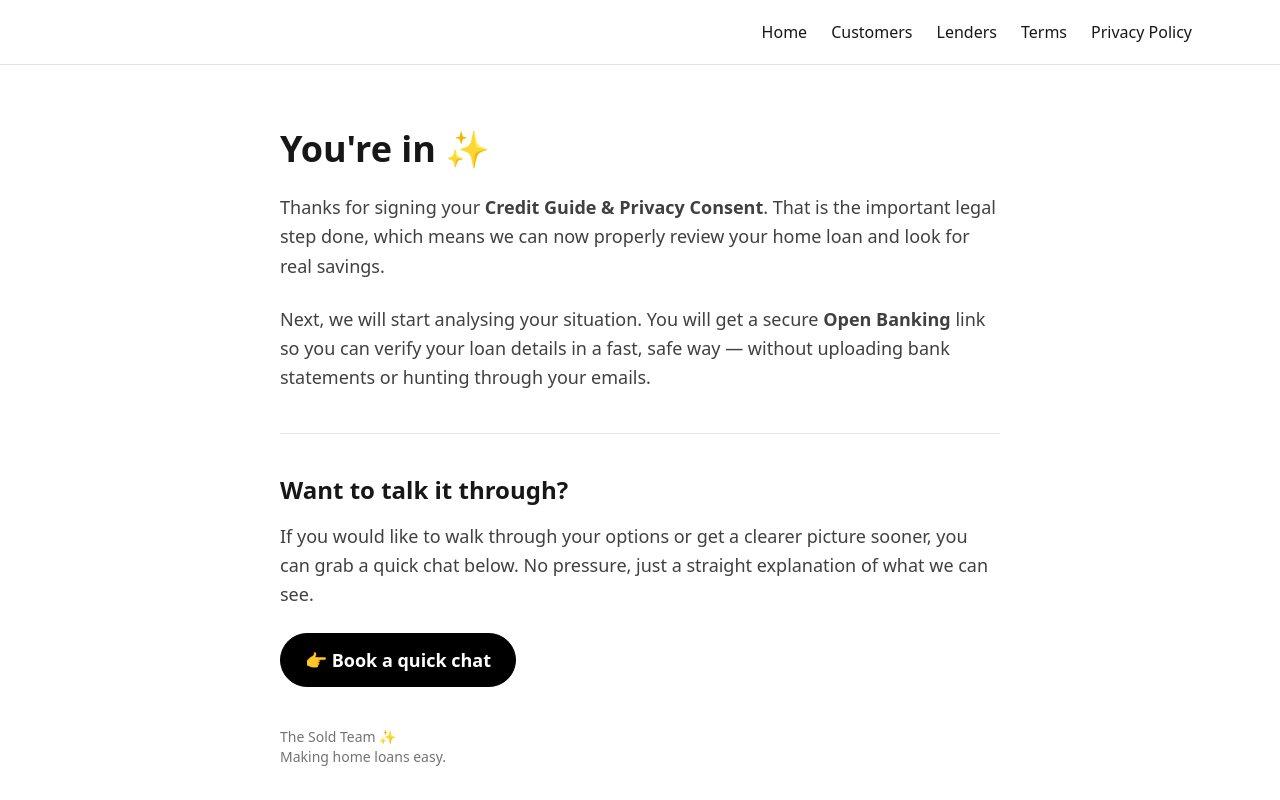
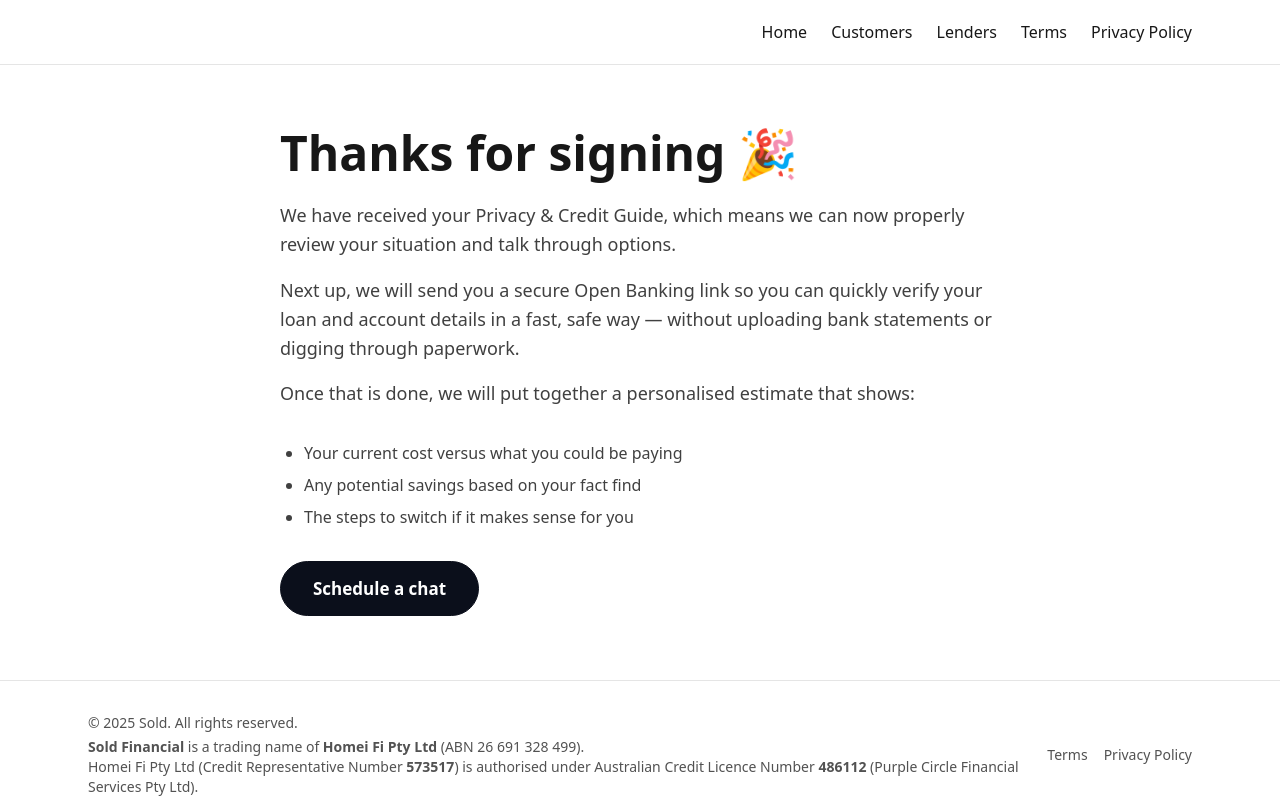
Before and after one commit to RukiDe/sold-nextjs, a Next.js app: page /refinance-success in a window 1280 px wide. Shown: the top 800 px of the page. Built offline with nearby package versions, Linux system fonts and the light colour scheme.

Commit message:
refinance consent true after jot form signed

```diff
--- a/app/refinance-success/page.tsx
+++ b/app/refinance-success/page.tsx
@@ -1,22 +1,30 @@
-// app/refinance-success/page.tsx
 "use client";
 
+import { useEffect, useState } from "react";
 import { useSearchParams } from "next/navigation";
-import { useEffect, useRef } from "react";
 
-export default function RefinanceSuccess() {
+// Force this page to be rendered dynamically (no static prerender),
+ // which avoids the Suspense requirement for useSearchParams.
+export const dynamic = "force-dynamic";
+
+type Status = "idle" | "loading" | "ok" | "error";
+
+export default function RefinanceSuccessPage() {
   const searchParams = useSearchParams();
   const emailFromUrl = searchParams.get("email") || "";
-  const hasUpdatedRef = useRef(false);
 
-  // 🔒 Mark REFI_CONSENT_SIGNED = true in Brevo when they land here
+  const [status, setStatus] = useState<Status>("idle");
+
   useEffect(() => {
-    if (hasUpdatedRef.current) return;
     if (!emailFromUrl || !emailFromUrl.includes("@")) return;
 
-    hasUpdatedRef.current = true;
+    let cancelled = false;
 
-    fetch("/api/brevo/update-contact", {
+    const markConsentSigned = async () => {
+      try {
+        setStatus("loading");
+
+        const res = await fetch("/api/brevo/update-contact", {
           method: "POST",
           headers: { "Content-Type": "application/json" },
           body: JSON.stringify({
@@ -25,53 +33,78 @@ export default function RefinanceSuccess() {
               REFI_CONSENT_SIGNED: true,
             },
           }),
-    }).catch((err) => {
-      console.error("Failed to mark REFI_CONSENT_SIGNED:", err);
         });
+
+        if (!res.ok) {
+          console.error(
+            "Failed to update Brevo contact from refinance-success"
+          );
+          if (!cancelled) setStatus("error");
+          return;
+        }
+
+        if (!cancelled) setStatus("ok");
+      } catch (err) {
+        console.error("Error calling /api/brevo/update-contact:", err);
+        if (!cancelled) setStatus("error");
+      }
+    };
+
+    markConsentSigned();
+
+    return () => {
+      cancelled = true;
+    };
   }, [emailFromUrl]);
 
   return (
-    <main className="max-w-3xl mx-auto px-6 py-16">
-      <h1 className="text-4xl font-black mb-6">
-        You&apos;re in ✨
+    <main className="max-w-3xl mx-auto px-4 sm:px-6 py-16">
+      <h1 className="text-4xl sm:text-5xl font-black mb-6">
+        Thanks for signing 🎉
       </h1>
 
-      <p className="text-lg text-neutral-700 leading-relaxed mb-6">
-        Thanks for signing your <strong>Credit Guide &amp; Privacy Consent</strong>.
-        That is the important legal step done, which means we can now properly
-        review your home loan and look for real savings.
+      <p className="text-lg text-neutral-700 leading-relaxed mb-4">
+        We have received your Privacy &amp; Credit Guide, which means we can now
+        properly review your situation and talk through options.
       </p>
 
-      <p className="text-lg text-neutral-700 leading-relaxed mb-6">
-        Next, we will start analysing your situation. You will get a secure{" "}
-        <strong>Open Banking</strong> link so you can verify your loan details in
-        a fast, safe way — without uploading bank statements or hunting through
-        your emails.
+      <p className="text-lg text-neutral-700 leading-relaxed mb-4">
+        Next up, we will send you a secure Open Banking link so you can quickly
+        verify your loan and account details in a fast, safe way — without
+        uploading bank statements or digging through paperwork.
       </p>
 
-      <hr className="my-10 border-neutral-200" />
-
-      <h2 className="text-2xl font-bold mb-4">Want to talk it through?</h2>
-
-      <p className="text-lg text-neutral-700 leading-relaxed mb-6">
-        If you would like to walk through your options or get a clearer picture
-        sooner, you can grab a quick chat below. No pressure, just a straight
-        explanation of what we can see.
+      <p className="text-lg text-neutral-700 leading-relaxed mb-8">
+        Once that is done, we will put together a personalised estimate that
+        shows:
       </p>
 
+      <ul className="list-disc ml-6 text-neutral-700 space-y-2 mb-8">
+        <li>Your current cost versus what you could be paying</li>
+        <li>Any potential savings based on your fact find</li>
+        <li>The steps to switch if it makes sense for you</li>
+      </ul>
+
       <a
-        href="https://calendly.com/soldfinancial/intro"
-        target="_blank"
-        className="inline-block bg-black text-white font-semibold text-lg rounded-full px-6 py-3 hover:bg-white hover:text-black border border-black transition-all"
+        href="https://calendly.com/rukid/sold-refi"
+        className="inline-block bg-[#0B0F1B] text-white font-semibold text-[17px]
+          rounded-full px-8 py-3.5 border border-[#0B0F1B]
+          hover:bg-white hover:text-black hover:border-black transition-all"
       >
-        👉 Book a quick chat
+        Schedule a chat
       </a>
 
-      <p className="mt-10 text-neutral-500 text-sm">
-        The Sold Team ✨
-        <br />
-        Making home loans easy.
+      {status === "loading" && (
+        <p className="mt-4 text-sm text-neutral-500">
+          Updating your consent status…
         </p>
+      )}
+      {status === "error" && (
+        <p className="mt-4 text-sm text-red-600">
+          We had trouble updating your consent status. No stress — we can
+          confirm it manually on our side.
+        </p>
+      )}
     </main>
   );
 }
```
Lines whose indentation alone changed are shown as unchanged.
